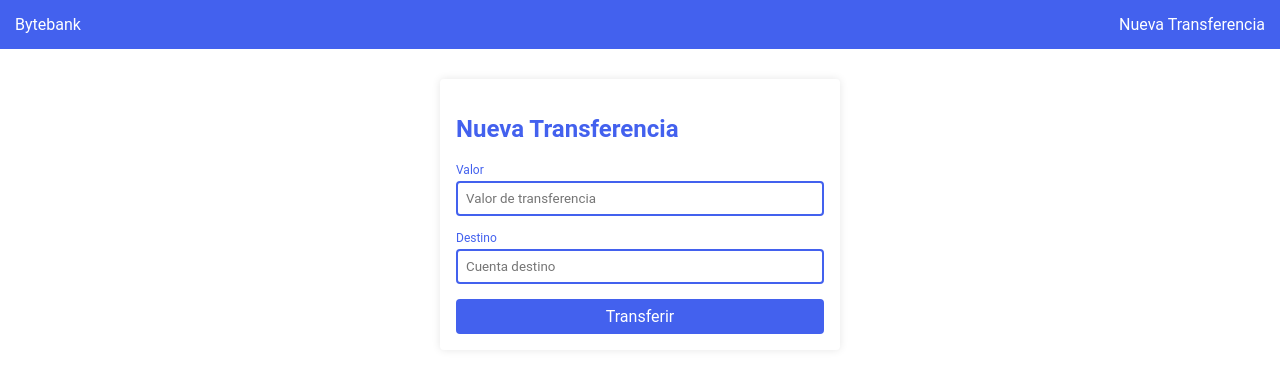
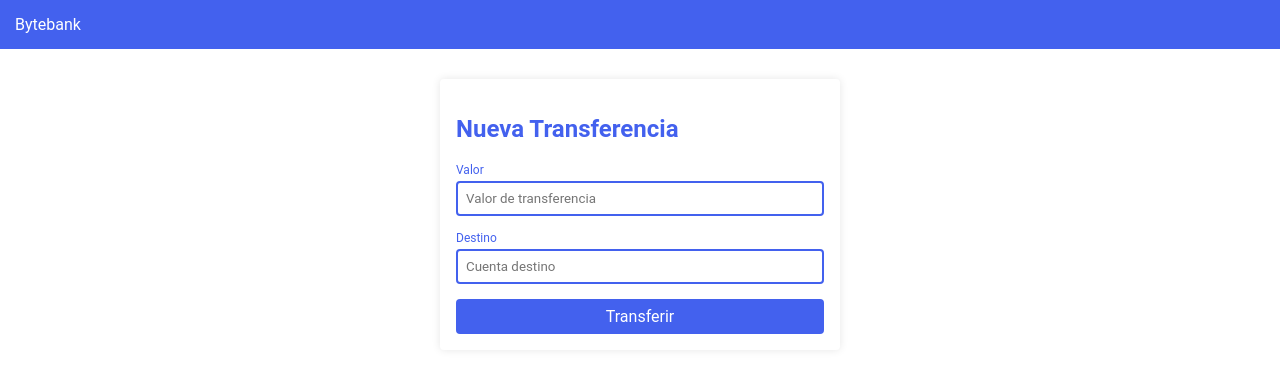
Before and after one commit to oscarcortez/angular15-fundamentals-2, an Angular app: page /nueva-transferencia in a window 1280 px wide. Shown: the top 372 px of the page. Built offline with nearby package versions, Linux system fonts and the light colour scheme.

Commit message:
redirect nueva transferencia commit to estado component - and disable active link

```diff
--- a/src/app/app.component.html
+++ b/src/app/app.component.html
@@ -1,5 +1,5 @@
 <header>
   <a routerLink="estado">Bytebank</a>
-  <a routerLink="nueva-transferencia" router>Nueva Transferencia</a>
+  <a routerLink="nueva-transferencia" routerLinkActive="activo">Nueva Transferencia</a>
 </header>
 <router-outlet />
--- a/src/app/nueva-transferencia/nueva-transferencia.component.ts
+++ b/src/app/nueva-transferencia/nueva-transferencia.component.ts
@@ -1,4 +1,5 @@
 import { Component } from '@angular/core';
+import { Router } from '@angular/router';
 import { Transferencia } from '../models/transferencia.model';
 import { TransferenciasService } from '../services/transferencias.service';
 
@@ -9,7 +10,7 @@ import { TransferenciasService } from '../services/transferencias.service';
 })
 export class NuevaTransferenciaComponent {
 
-  constructor(private service: TransferenciasService){}
+  constructor(private service: TransferenciasService, private router: Router){}
 
   valor: string = ''
   destino: string = ''
@@ -21,7 +22,7 @@ transferir() {
     fecha: new Date()
   }
   this.service.agregar(datos).subscribe(
-    (respuesta) => console.log(respuesta),
+    (respuesta) => this.router.navigateByUrl("estado"),
     (err) => console.log(err)
   )
   this.limpiarCampos()
```
